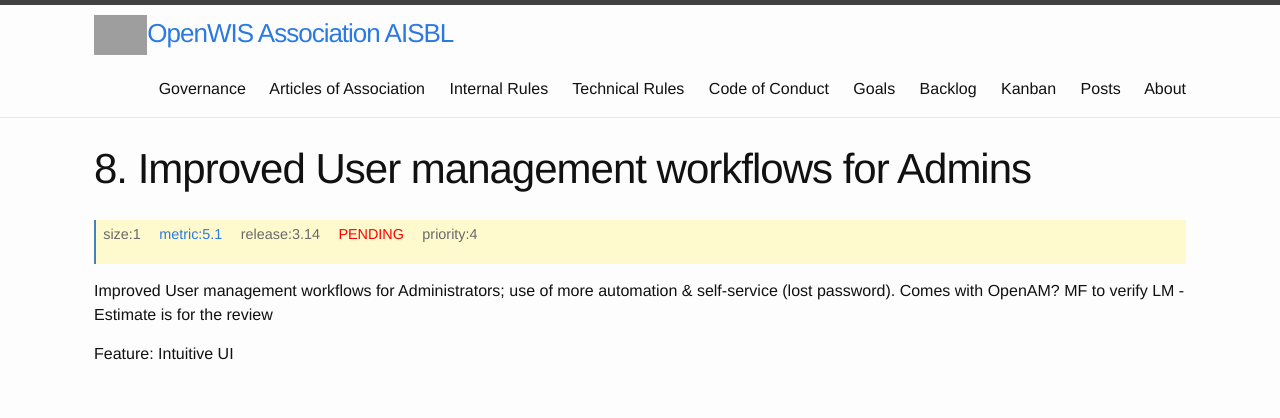
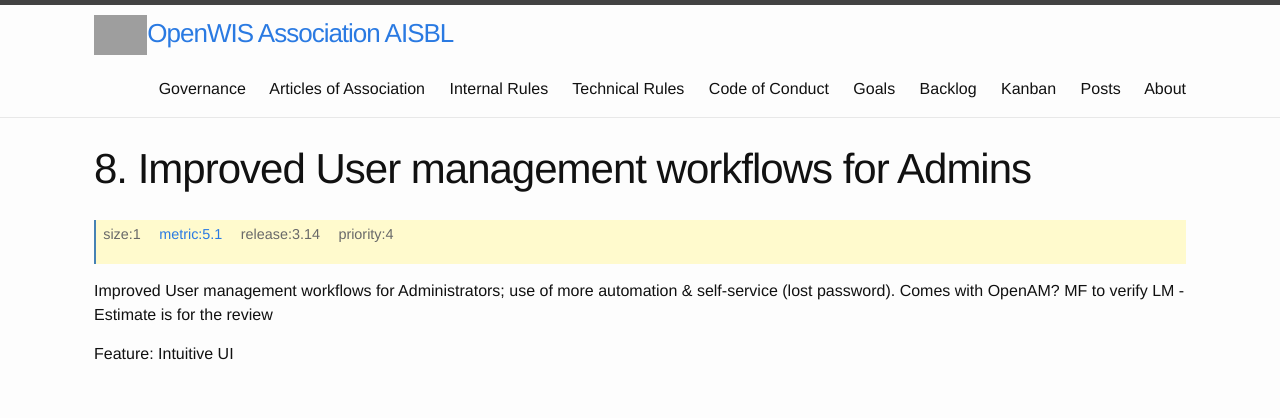
Before and after one commit to OpenWIS/openwis-documentation, a Jekyll site: the page built from _backlog/OpenWIS-Backlog-000008.md, in a window 1280 px wide. Shown: the top 418 px of the page. Built offline with Jekyll 4.4.1, drawn with Linux system fonts in a browser that asks for light colours; grey boxes are pictures that could not be loaded.

Commit message:
Update and rename _kanban/OpenWIS-Backlog-000008.md to _backlog/OpenWIS-Backlog-000008.md

```diff
--- a/_kanban/OpenWIS-Backlog-000008.md
+++ b/_backlog/OpenWIS-Backlog-000008.md
@@ -1,8 +1,8 @@
 ---
 layout: backlog
 title: Improved User management workflows for Admins
-kanCategory: analyse
-kanSubCategory: pending
+kanCategory: backlog
+kanSubCategory:
 kanAssigned:
 kanBacklog: 8
 kanIssue:
```
